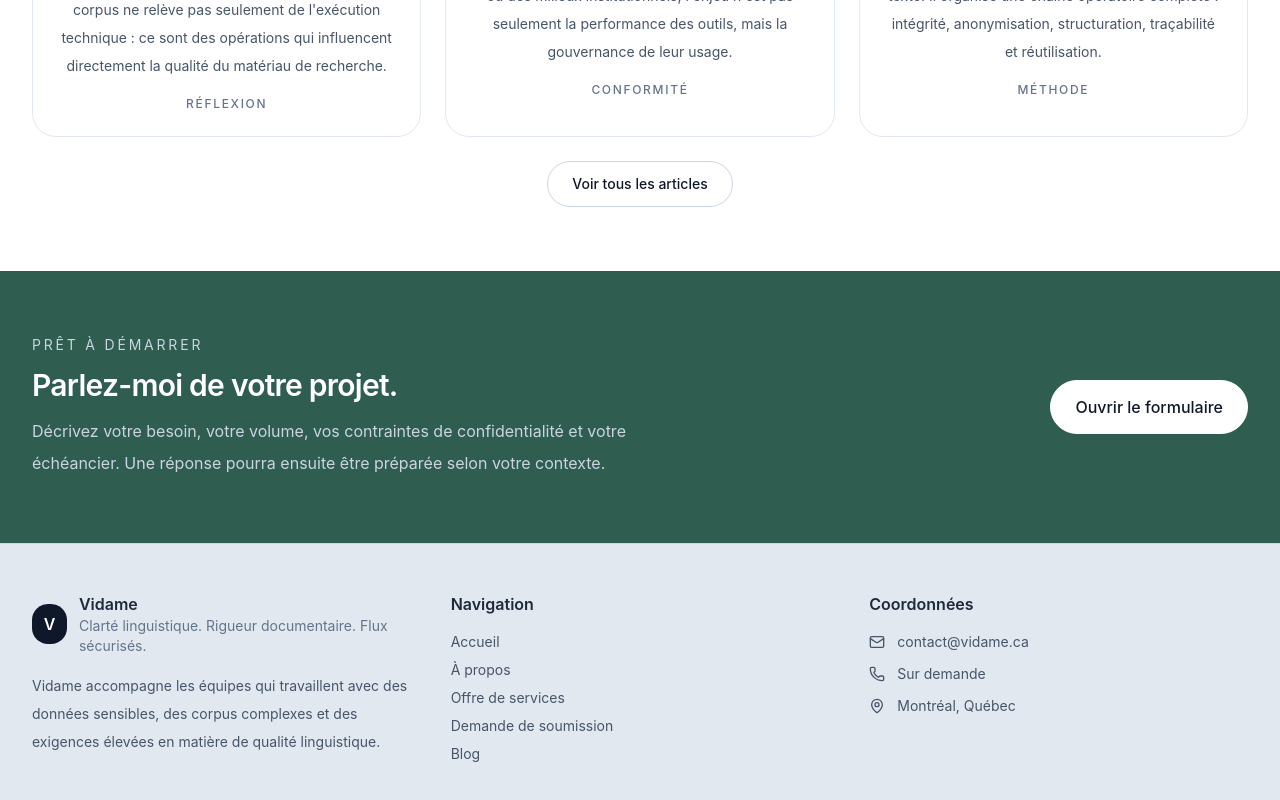
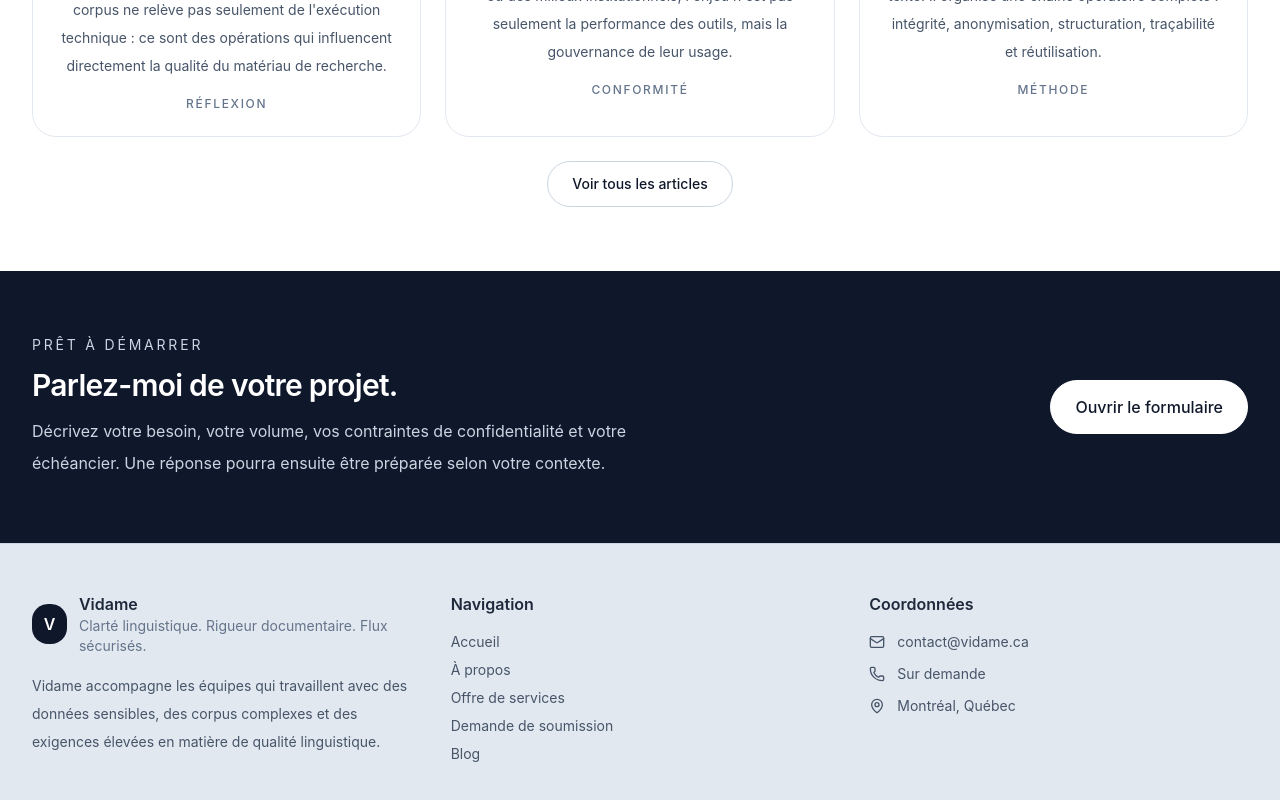
Before and after one commit to momopro21/vidame-recherche, a React (Vite) app: page / in a window 1280 px wide. Shown: the part 3967-4767 px from the top of the page. Built offline with nearby package versions, Linux system fonts and the light colour scheme; the HTML template or start-up script is replaced by a standard one.

Commit message:
Update App.tsx

```diff
--- a/src/App.tsx
+++ b/src/App.tsx
@@ -603,7 +603,7 @@ import PipelineDiagram from "./components/PipelineDiagram";
             </div>
           </section>
 
-         <section className="bg-[#2F5D50] text-white border-t-0">
+        <section className="bg-slate-900 text-white">
             <div className="mx-auto flex max-w-7xl flex-col gap-6 px-4 py-16 md:flex-row md:items-center md:justify-between md:px-8">
               <div className="max-w-2xl space-y-3">
                 <div className="text-sm uppercase tracking-[0.2em] text-slate-300">Prêt à démarrer</div>
```
